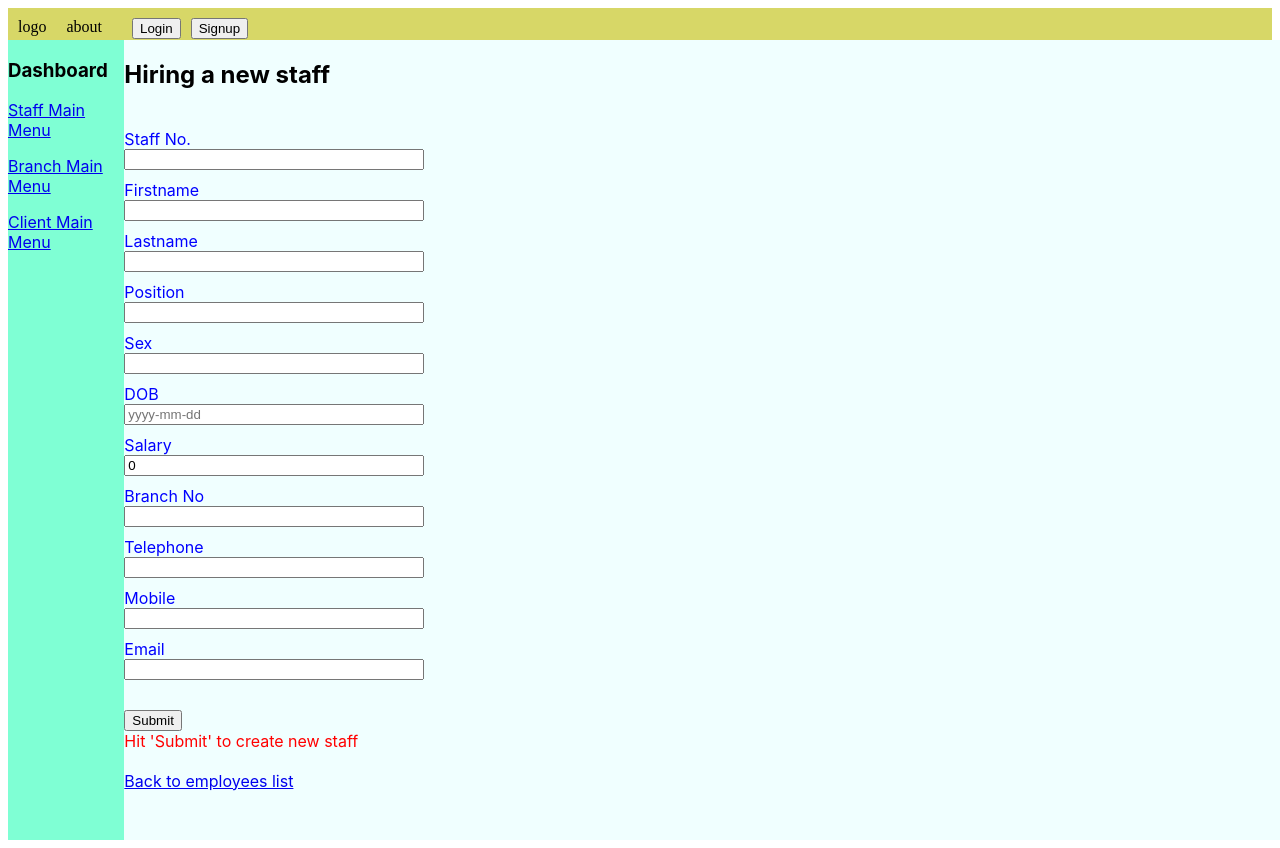
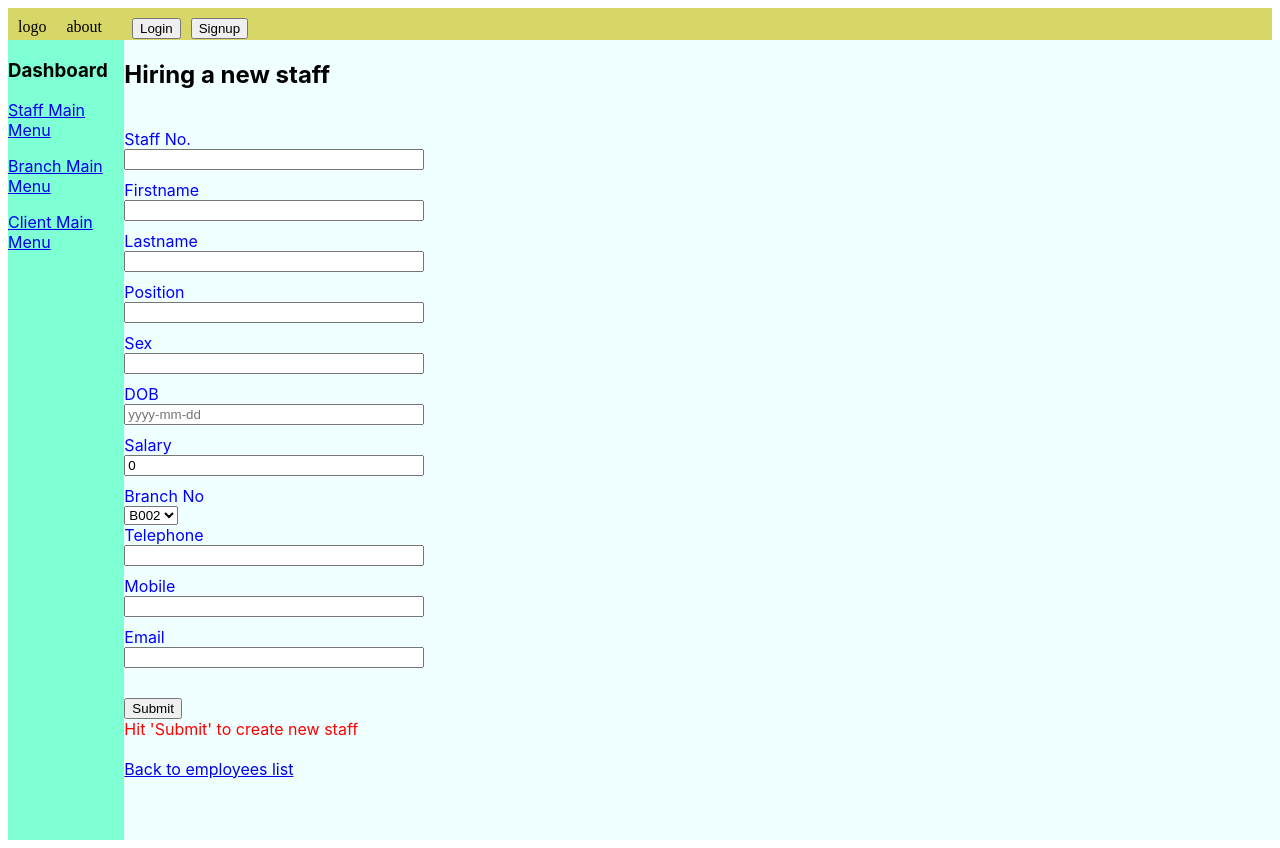
Before and after one commit to KevinGWD/COMP214DH, a React (Vite) app in the folder client/: page /loggedin/hirenewstaff in a window 1280 px wide. Built offline with nearby package versions, Linux system fonts and the light colour scheme.

Commit message:
work withdh_staff

```diff
--- a/client/src/assets/staffs/AddNewStaff.jsx
+++ b/client/src/assets/staffs/AddNewStaff.jsx
@@ -56,7 +56,13 @@ export default function AddNewStaff() {
         <input type="number" id='salary' value={inform.salary} onChange={(e)=>{setInform({...inform, salary:e.target.value})}}/>
 
         <label htmlFor="branchNo" className="hire-form-input">Branch No</label>
-        <input type="text" id='branchNo' value={inform.branchNo} onChange={(e)=>{setInform({...inform, branchNo:e.target.value})}}/>
+        <select id='branchNo' value={inform.branchNo} onChange={(e)=>{setInform({...inform, branchNo:e.target.value})}}>
+          <option value="B002">B002</option>
+          <option value="B003">B003</option>
+          <option value="B004">B004</option>
+          <option value="B005">B005</option>
+          <option value="B007">B007</option>
+          </select>
 
         <label htmlFor="telephone" className="hire-form-input">Telephone</label>
         <input type="text" id='telephone' value={inform.telephone} onChange={(e)=>{setInform({...inform, telephone:e.target.value})}}/>
--- a/client/src/assets/staffs/Mystaffs.jsx
+++ b/client/src/assets/staffs/Mystaffs.jsx
@@ -1,13 +1,11 @@
 import React, { useState } from 'react'
 import { NavLink } from 'react-router-dom'
 import axios from 'axios';
-
 import './Mystaffs.css'
 
 export default function Mystaffs() {
 
   const [staffs, setStaffs]=useState([])
-  const [count, setCount]=useState(0)
 
   React.useEffect(()=>{
     axios('http://localhost:8081/api/dhstaff/').then(response=>{
```
